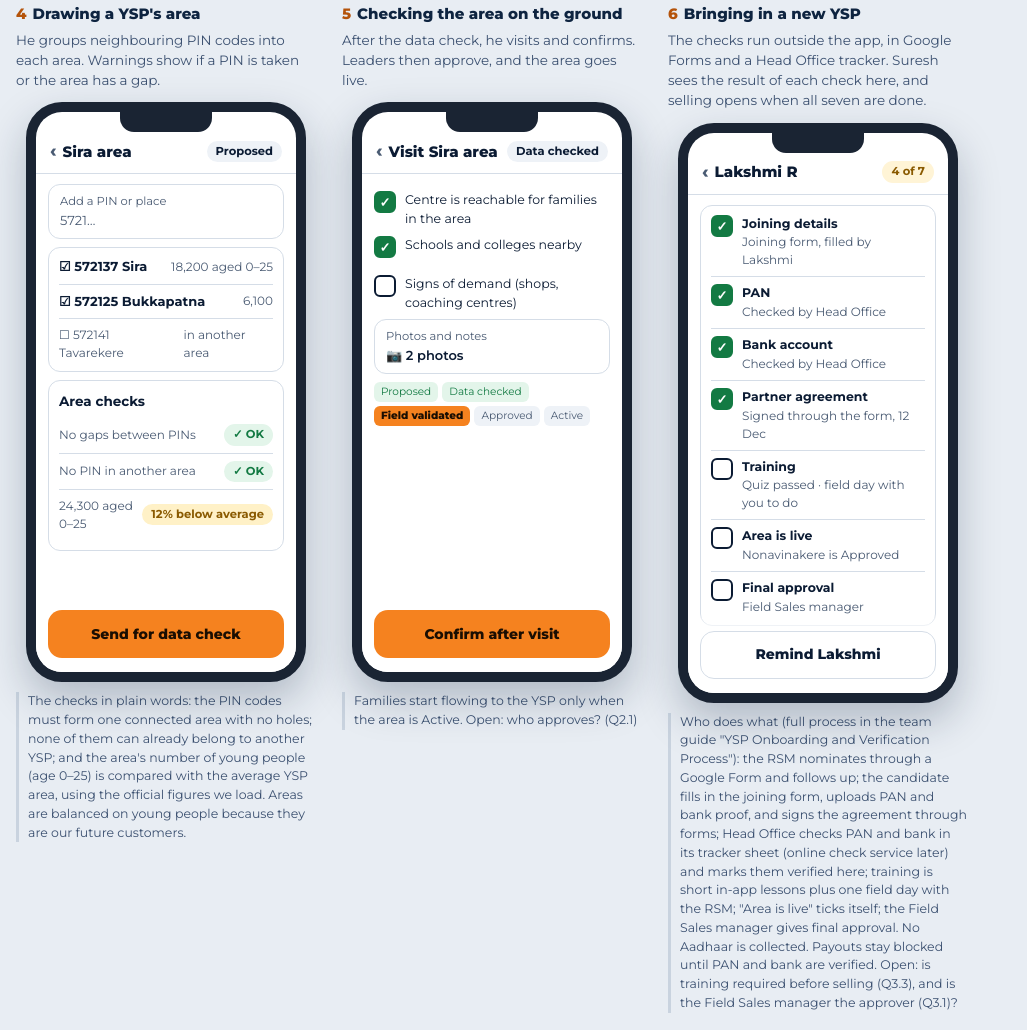
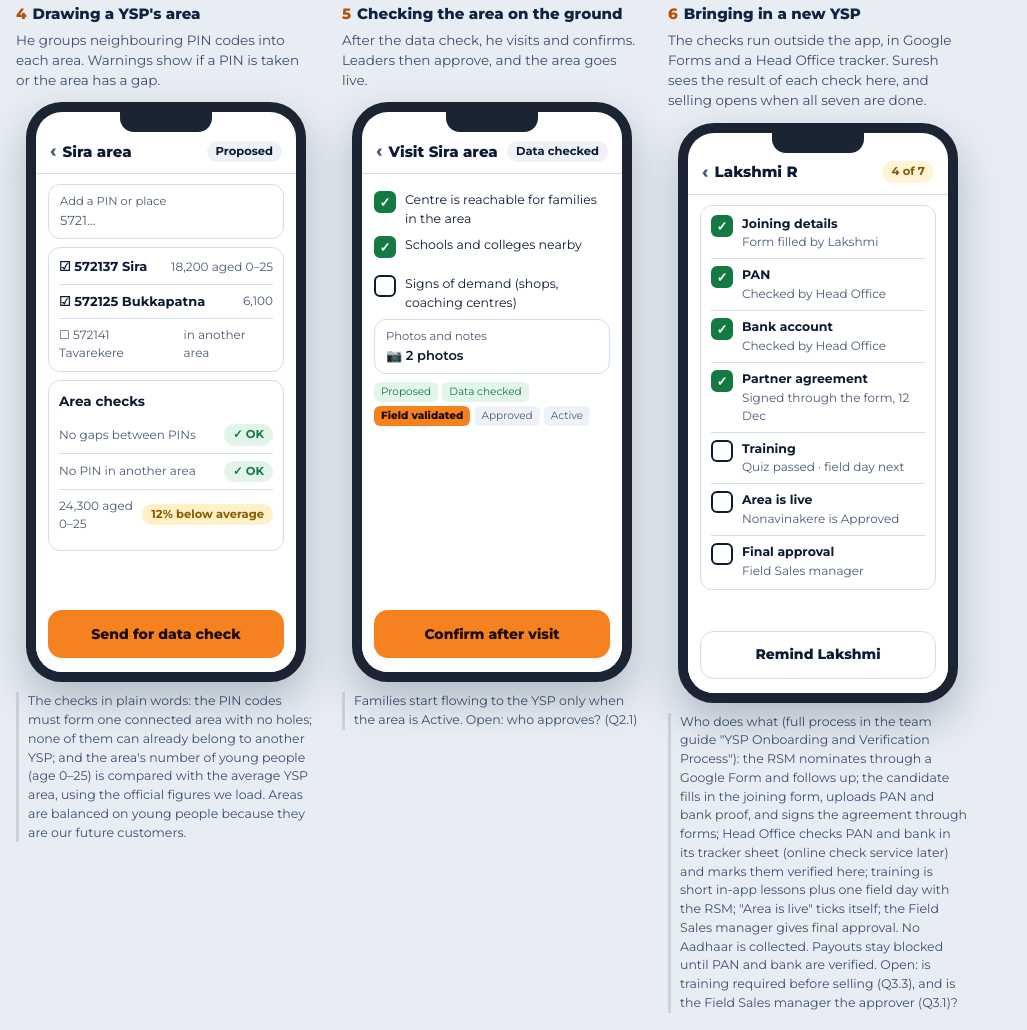
Before and after one commit to sanchar-gkb-admin/tools, a plain HTML site: page irisepro-sales-crm-journeys.html in a window 1280 px wide. Shown: the part 6109-7139 px from the top of the page, without its empty margins (0-1027 px from the left). Drawn offline with Linux system fonts and the light colour scheme.

Commit message:
storyboard: fit onboarding rows

```diff
--- a/irisepro-sales-crm-journeys.html
+++ b/irisepro-sales-crm-journeys.html
@@ -537,11 +537,11 @@ table.t .bar{min-width:110px}
  <div class="top"><span><span class="back">‹</span><b>Lakshmi R</b></span><span class="pill wait">4 of 7</span></div>
  <div class="body">
   <div class="fc" style="padding:2px 10px">
-   <div class="r"><div class="chk" style="margin:0"><i class="y">✓</i><div><div class="n">Joining details</div><div class="s">Joining form, filled by Lakshmi</div></div></div></div>
+   <div class="r"><div class="chk" style="margin:0"><i class="y">✓</i><div><div class="n">Joining details</div><div class="s">Form filled by Lakshmi</div></div></div></div>
    <div class="r"><div class="chk" style="margin:0"><i class="y">✓</i><div><div class="n">PAN</div><div class="s">Checked by Head Office</div></div></div></div>
    <div class="r"><div class="chk" style="margin:0"><i class="y">✓</i><div><div class="n">Bank account</div><div class="s">Checked by Head Office</div></div></div></div>
    <div class="r"><div class="chk" style="margin:0"><i class="y">✓</i><div><div class="n">Partner agreement</div><div class="s">Signed through the form, 12 Dec</div></div></div></div>
-   <div class="r"><div class="chk" style="margin:0"><i></i><div><div class="n">Training</div><div class="s">Quiz passed · field day with you to do</div></div></div></div>
+   <div class="r"><div class="chk" style="margin:0"><i></i><div><div class="n">Training</div><div class="s">Quiz passed · field day next</div></div></div></div>
    <div class="r"><div class="chk" style="margin:0"><i></i><div><div class="n">Area is live</div><div class="s">Nonavinakere is Approved</div></div></div></div>
    <div class="r"><div class="chk" style="margin:0"><i></i><div><div class="n">Final approval</div><div class="s">Field Sales manager</div></div></div></div>
   </div>
```
